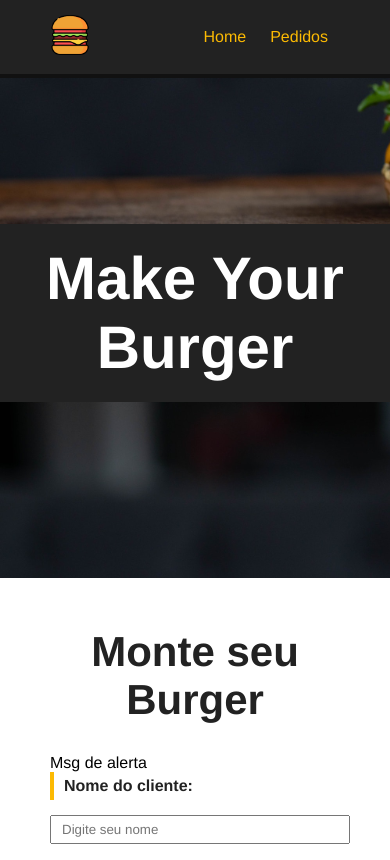
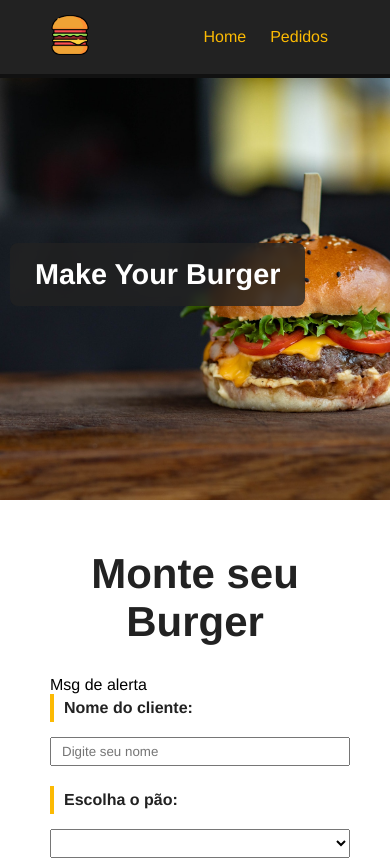
Before and after one commit to TsgoDev/make-your-burger, a Vue app: page / in a window 390 px wide. Shown: the top 860 px of the page. Built offline with nearby package versions, Linux system fonts and the light colour scheme.

Commit message:
fix: correção da imagem de banner

```diff
--- a/src/components/Banner.vue
+++ b/src/components/Banner.vue
@@ -13,19 +13,50 @@ export default {
 <style scoped>
 #main-banner {
   background-image: url("~@/../public/img/burger.jpg");
-  background-position: 0 -250px;
+  background-position: center center;
   background-size: cover;
-  height: 500px;
+  background-repeat: no-repeat;
+  justify-content: flex-start;
+  height: 70vh;
+  min-height: 700px;
+  max-height: 600px;
   display: flex;
   align-items: center;
-  justify-content: flex-start;
 }
 
 #main-banner h1 {
   color: #fff;
   text-align: center;
-  font-size: 60px;
-  background-color: #222;
+  font-size: clamp(2.5rem, 5vw, 4rem);
+  background-color: rgba(34, 34, 34, 0.8);
   padding: 20px 40px;
+  border-radius: 8px;
+  backdrop-filter: blur(5px);
+}
+
+/* Responsividade para telas menores */
+@media (max-width: 768px) {
+  #main-banner {
+    height: 50vh;
+    min-height: 300px;
+    padding: 0 10px;
+  }
+
+  #main-banner h1 {
+    font-size: clamp(1.8rem, 4vw, 2.5rem);
+    padding: 15px 25px;
+  }
+}
+
+/* Para telas muito grandes */
+@media (min-width: 1920px) {
+  #main-banner {
+    height: 60vh;
+    max-height: 700px;
+  }
+
+  #main-banner h1 {
+    font-size: 4.5rem;
+  }
 }
 </style>
--- a/src/components/Formulario.vue
+++ b/src/components/Formulario.vue
@@ -5,7 +5,13 @@
       <form id="burger-form">
         <div class="input-container">
           <label for="nome">Nome do cliente:</label>
-                    <input type="text" id="nome" name="nome" v-model="nome" placeholder="Digite seu nome">
+          <input
+            type="text"
+            id="nome"
+            name="nome"
+            v-model="nome"
+            placeholder="Digite seu nome"
+          />
         </div>
         <div class="input-container">
           <label for="pao">Escolha o pão:</label>
@@ -22,22 +28,39 @@
           </select>
         </div>
         <div id="opcionais-container" class="input-container">
-                    <label id="opcionais-title" for="opcionais">Selecione os opcionais:</label>
+          <label id="opcionais-title" for="opcionais"
+            >Selecione os opcionais:</label
+          >
           <div class="checkbox-container">
-                        <input type="checkbox" name="opcionais" v-model="opcionais" value="salame">
+            <input
+              type="checkbox"
+              name="opcionais"
+              v-model="opcionais"
+              value="salame"
+            />
             <span>Salame</span>
           </div>
           <div class="checkbox-container">
-                        <input type="checkbox" name="opcionais" v-model="opcionais" value="salame">
+            <input
+              type="checkbox"
+              name="opcionais"
+              v-model="opcionais"
+              value="salame"
+            />
             <span>Salame</span>
           </div>
           <div class="checkbox-container">
-                        <input type="checkbox" name="opcionais" v-model="opcionais" value="salame">
+            <input
+              type="checkbox"
+              name="opcionais"
+              v-model="opcionais"
+              value="salame"
+            />
             <span>Salame</span>
           </div>
         </div>
         <div class="input-container">
-                    <input type="submit" class="submit-btn" value="Criar meu pedido!">
+          <input type="submit" class="submit-btn" value="Criar meu pedido!" />
         </div>
       </form>
     </div>
@@ -47,7 +70,7 @@
 <script>
 export default {
   name: "Formulario",
-}
+};
 </script>
 
 <style scoped>
@@ -65,12 +88,13 @@ export default {
 label {
   font-weight: bold;
   margin-bottom: 15px;
-    color: #222;;
+  color: #222;
   padding: 5px 10px;
   border-left: 4px solid #fcba03;
 }
 
-  input, select {
+input,
+select {
   padding: 5px 10px;
   width: 300px;
 }
@@ -88,7 +112,7 @@ label {
   display: flex;
   align-items: flex-start;
   width: 50%;
-    margin-bottom:20px;
+  margin-bottom: 20px;
 }
 
 .checkbox-container span,
@@ -97,20 +121,20 @@ label {
 }
 
 .checkbox-container span {
-    margin-left:6px;
+  margin-left: 6px;
   font-weight: bold;
 }
 
 .submit-btn {
   background-color: #222;
-    color:#fcba03;
+  color: #fcba03;
   font-weight: bold;
   border: 2px solid #222;
   padding: 10px;
   font-size: 16px;
   margin: 0 auto;
   cursor: pointer;
-    transition: .5s;
+  transition: 0.5s;
 }
 
 .submit-btn:hover {
```
Lines whose indentation alone changed are shown as unchanged.
